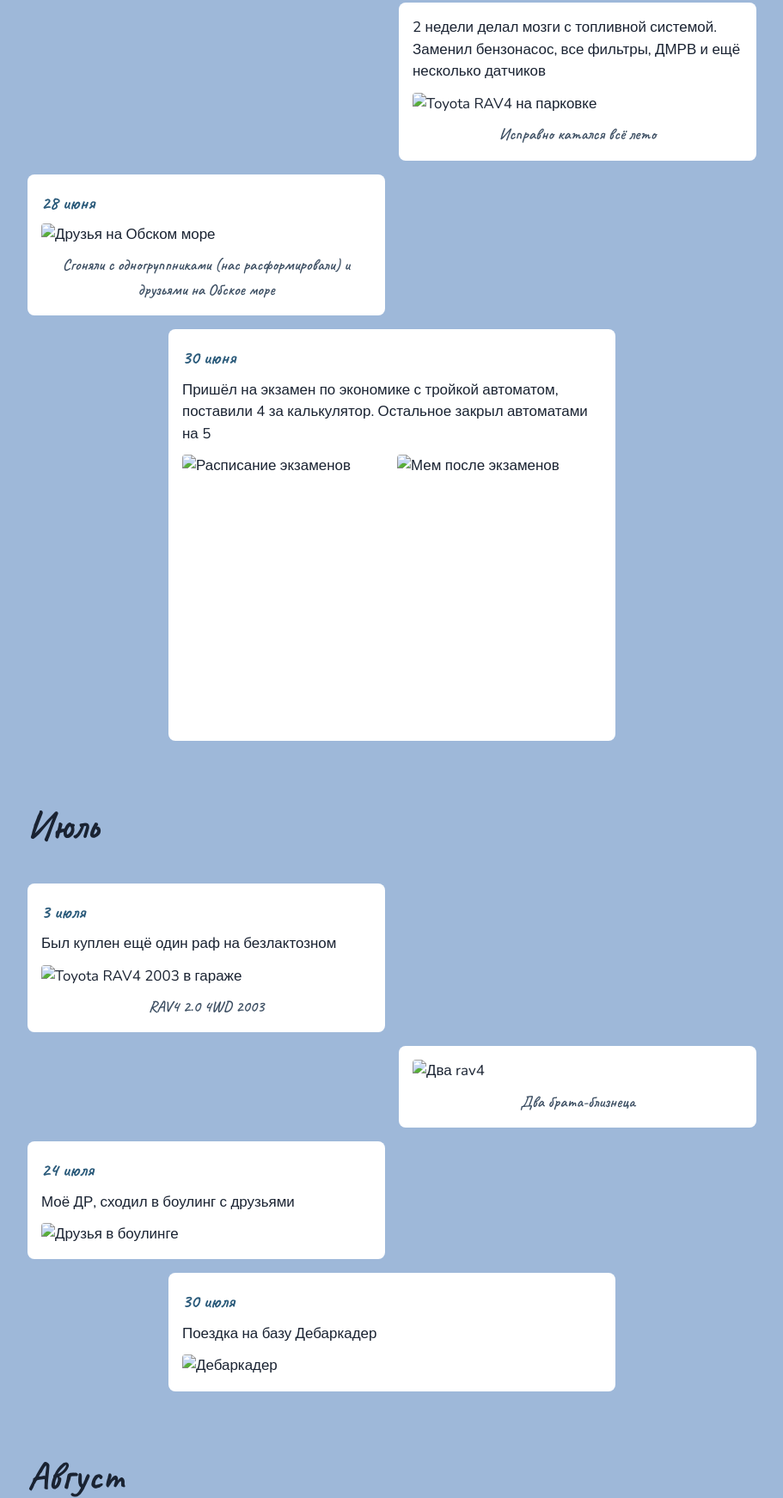
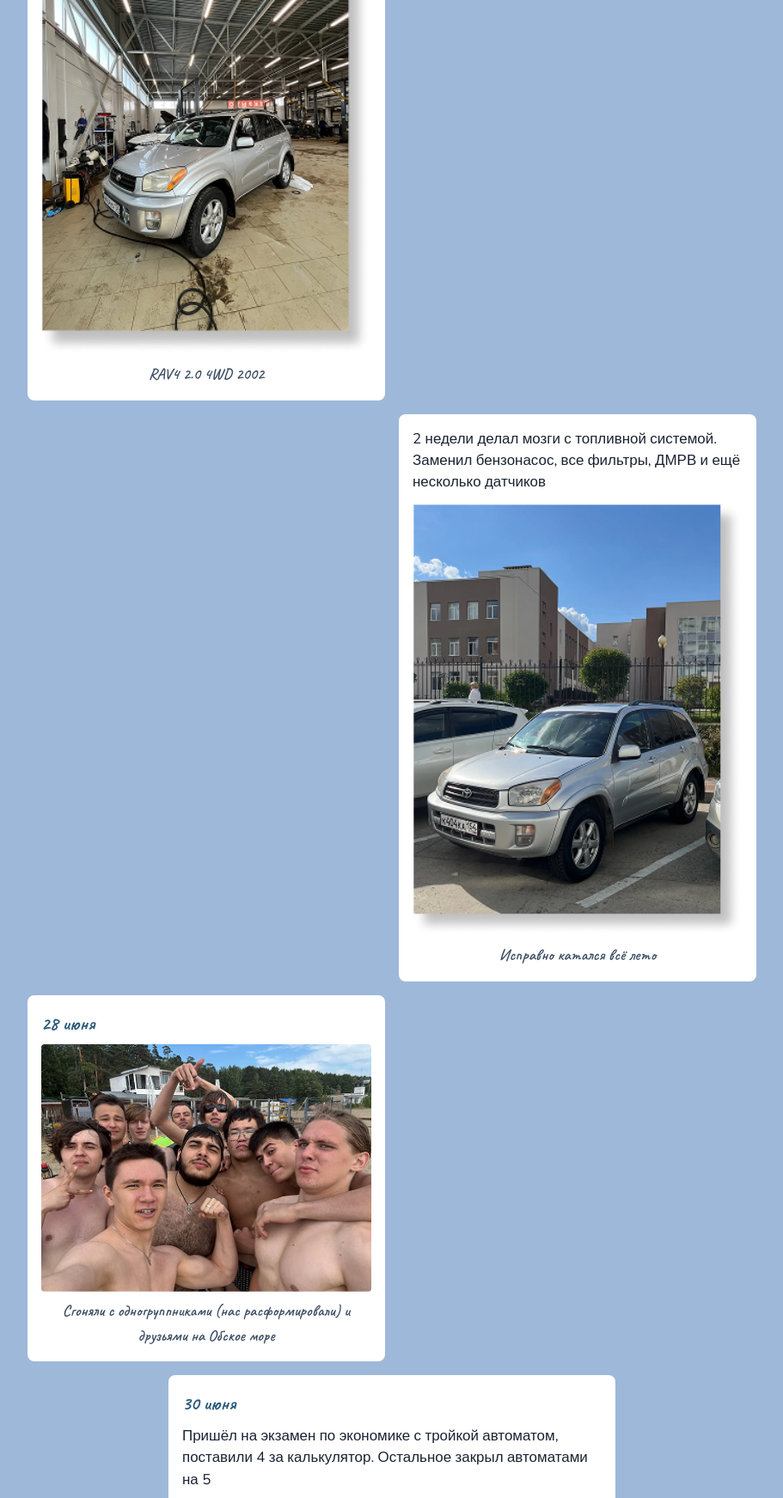
Before and after one commit to Sh1zz7k0/Sh1zzyko-s-summer-site, a plain HTML site: page index.html in a window 1280 px wide. Shown: the part 509-2252 px from the top of the page at 86% size, without its empty margins (184-1095 px from the left). Drawn offline with nearby package versions, Linux system fonts and the light colour scheme.

Commit message:
Bot bi rabotalo

```diff
--- a/index.html
+++ b/index.html
@@ -33,7 +33,7 @@
         <div class="card__date">12 июня</div>
         <p class="card__text">Был куплен раф на безлактозном</p>
         <figure class="card__photo">
-          <img src="rav4-2002-garage.png" alt="Toyota RAV4 2002 в сервисе">
+          <img src="./Images/rav4-2002-garage.png" alt="Toyota RAV4 2002 в сервисе">
           <figcaption class="card__caption">RAV4 2.0 4WD 2002</figcaption>
         </figure>
       </article>
@@ -42,7 +42,7 @@
       <article class="card card--right">
         <p class="card__text">2 недели делал мозги с топливной системой. Заменил бензонасос, все фильтры, ДМРВ и ещё несколько датчиков</p>
         <figure class="card__photo">
-          <img src="rav4-outside.png" alt="Toyota RAV4 на парковке">
+          <img src="./Images/rav4-outside.png" alt="Toyota RAV4 на парковке">
           <figcaption class="card__caption">Исправно катался всё лето</figcaption>
         </figure>
       </article>
@@ -51,7 +51,7 @@
       <article class="card card--left">
         <div class="card__date">28 июня</div>
         <figure class="card__photo">
-          <img src="sea-friends.png" alt="Друзья на Обском море">
+          <img src="./Images/sea-friends.png" alt="Друзья на Обском море">
           <figcaption class="card__caption">Сгоняли с одногруппниками (нас расформировали) и друзьями на Обское море</figcaption>
         </figure>
       </article>
@@ -62,10 +62,10 @@
         <p class="card__text">Пришёл на экзамен по экономике с тройкой автоматом, поставили 4 за калькулятор. Остальное закрыл автоматами на 5</p>
         <div class="card__row">
           <figure class="card__photo card__photo--small">
-            <img src="exam-schedule.png" alt="Расписание экзаменов">
+            <img src="./Images/exam-schedule.png" alt="Расписание экзаменов">
           </figure>
           <figure class="card__photo card__photo--small">
-            <img src="meme-face.png" alt="Мем после экзаменов">
+            <img src="./Images/meme-face.png" alt="Мем после экзаменов">
           </figure>
         </div>
       </article>
@@ -79,7 +79,7 @@
         <div class="card__date">3 июля</div>
         <p class="card__text">Был куплен ещё один раф на безлактозном</p>
         <figure class="card__photo">
-          <img src="rav4-2003-garage.png" alt="Toyota RAV4 2003 в гараже">
+          <img src="./Images/rav4-2003-garage.png" alt="Toyota RAV4 2003 в гараже">
           <figcaption class="card__caption">RAV4 2.0 4WD 2003</figcaption>
         </figure>
       </article>
@@ -87,7 +87,7 @@
 
       <article class="card card--right">
         <figure class="card__photo">
-          <img src="twin-ravs.png" alt="Два rav4">
+          <img src="./Images/twin-ravs.png" alt="Два rav4">
           <figcaption class="card__caption">Два брата-близнеца</figcaption>
         </figure>
       </article>
@@ -97,7 +97,7 @@
         <div class="card__date">24 июля</div>
         <p class="card__text">Моё ДР, сходил в боулинг с друзьями</p>
         <figure class="card__photo">
-          <img src="bowling.png" alt="Друзья в боулинге">
+          <img src="./Images/bowling.png" alt="Друзья в боулинге">
         </figure>
       </article>
 
@@ -106,7 +106,7 @@
         <div class="card__date">30 июля</div>
         <p class="card__text">Поездка на базу Дебаркадер</p>
         <figure class="card__photo">
-          <img src="debarkader.png" alt="Дебаркадер">
+          <img src="./Images/debarkader.png" alt="Дебаркадер">
         </figure>
       </article>
     </section>
@@ -120,11 +120,11 @@
         <p class="card__text">Сделал ремонт в комнате (больше не буду)</p>
         <div class="card__row">
           <figure class="card__photo card__photo--small">
-            <img src="rabbit.png" alt="Кролик Черёмша">
+            <img src="./Images/rabbit.png" alt="Кролик Черёмша">
             <figcaption class="card__caption">Черёмша</figcaption>
           </figure>
           <figure class="card__photo card__photo--small">
-            <img src="room.png" alt="Ремонт комнаты">
+            <img src="./Images/room.png" alt="Ремонт комнаты">
           </figure>
         </div>
       </article>
@@ -135,11 +135,11 @@
         <p class="card__text">Итог лета, 2 машины на продаже</p>
         <div class="card__row">
           <figure class="card__photo card__photo--sale">
-            <img src="car-sale-1.png" alt="Объявление о продаже RAV4 2002">
+            <img src="./Images/car-sale-1.png" alt="Объявление о продаже RAV4 2002">
             <figcaption class="card__caption">Toyota RAV4, 2002 — 750 000 ₽</figcaption>
           </figure>
           <figure class="card__photo card__photo--sale">
-            <img src="car-sale-2.png" alt="Объявление о продаже RAV4 2003">
+            <img src="./Images/car-sale-2.png" alt="Объявление о продаже RAV4 2003">
             <figcaption class="card__caption">Toyota RAV4, 2003 — 745 000 ₽</figcaption>
           </figure>
         </div>
```
